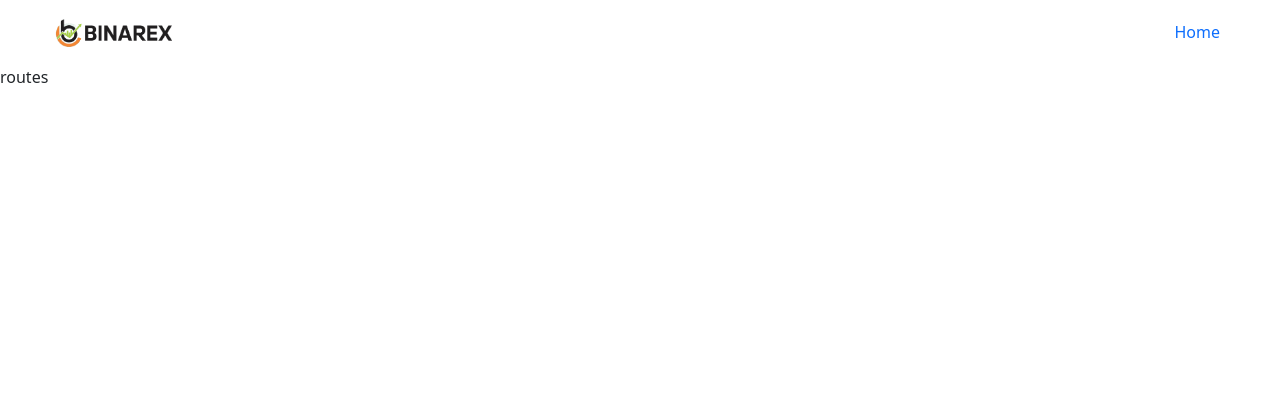
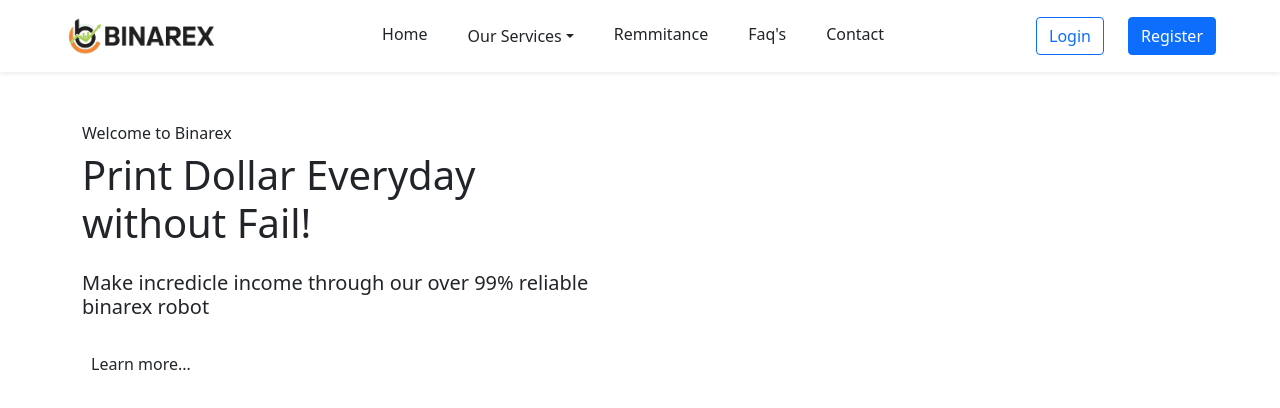
Before and after one commit to iamclement1/SideNav-Template, a React (Vite) app: page / in a window 1280 px wide. Shown: the top 408 px of the page. Built offline with nearby package versions, Linux system fonts and the light colour scheme.

Commit message:
feats: installl sass

```diff
--- a/index.html
+++ b/index.html
@@ -1,18 +1,30 @@
 <!DOCTYPE html>
 <html lang="en">
+
 <head>
   <meta charset="UTF-8" />
   <link rel="icon" type="image/svg+xml" href="/src/Assets/img/Binarex-Logo-black.png" />
   <meta name="viewport" content="width=device-width, initial-scale=1.0" />
-    <script src="https://code.jquery.com/jquery-3.2.1.slim.min.js" integrity="sha384-KJ3o2DKtIkvYIK3UENzmM7KCkRr/rE9/Qpg6aAZGJwFDMVNA/GpGFF93hXpG5KkN" crossorigin="anonymous"></script>
+  <script src="https://code.jquery.com/jquery-3.2.1.slim.min.js"
+    integrity="sha384-KJ3o2DKtIkvYIK3UENzmM7KCkRr/rE9/Qpg6aAZGJwFDMVNA/GpGFF93hXpG5KkN" crossorigin="anonymous">
+  </script>
 
   <script src="https://cdnjs.cloudflare.com/ajax/libs/popper.js/1.12.9/umd/popper.min.js"
-    integrity="sha384-ApNbgh9B+Y1QKtv3Rn7W3mgPxhU9K/ScQsAP7hUibX39j7fakFPskvXusvfa0b4Q"
-    crossorigin="anonymous"></script>
+    integrity="sha384-ApNbgh9B+Y1QKtv3Rn7W3mgPxhU9K/ScQsAP7hUibX39j7fakFPskvXusvfa0b4Q" crossorigin="anonymous">
+  </script>
+
+  <link rel="preconnect" href="https://fonts.googleapis.com">
+  <link rel="preconnect" href="https://fonts.gstatic.com" crossorigin>
+  <link rel="preconnect" href="https://fonts.googleapis.com">
+  <link rel="preconnect" href="https://fonts.gstatic.com" crossorigin>
+  <link href="https://fonts.googleapis.com/css2?family=IBM+Plex+Sans:wght@300;400;500;600&display=swap"
+    rel="stylesheet">
   <title>Binarex</title>
 </head>
+
 <body>
   <div id="root"></div>
   <script type="module" src="/src/main.jsx"></script>
 </body>
+
 </html>
--- a/src/App.css
+++ b/src/App.css
@@ -1,13 +1,58 @@
+
+:root {
+  --primary: #6C5FFC;
+}
 * {
   margin: 0;
   padding: 0;
   box-sizing: border-box;
 }
 
-.brand__logo img {
-  width: 120px;
+/* button */
+.custom-btn {
+  background: #6C5FFC;
+  color: #fff;
+  border: 2px solid red;
+  border-radius: 3px;
+  padding: 5px 10px;
 }
 
+/* navbar */
+.fixed-top.navbar-white .navbar-nav .nav-link {
+  padding: 20px 20px;
+}
+
+.link-underline {
+  border-bottom-width: 0;
+  padding-bottom: 2px;
+  background-image: linear-gradient(transparent, transparent),
+    linear-gradient(#fff, #fff);
+  background-size: 0 7px;
+  background-position: 0 100%;
+  background-repeat: no-repeat;
+  transition: background-size 0.3s ease;
+}
+
+.link-underline-warning {
+  padding-top: 2px;
+  background-image: linear-gradient(transparent, transparent),
+    linear-gradient(rgb(34, 209, 212), rgb(45, 216, 210));
+}
+
+.link-underline:hover {
+  background-size: 100% 3px;
+  background-position: 0 100%;
+  transition: background-size 0.3s ease;
+}
+
+
+
+.brand__logo img {
+  width: 150px;
+}
+.content {
+  margin-top: 100px;
+}
 
 @media (max-width: 992px) {
 
@@ -30,7 +75,7 @@
         flex-direction: column;
         height: auto;
         width: 50%;
-        padding: 40px;
+        padding: 15px;
         transition: left 0.35s ease;
         box-shadow: 0 0.5rem 1rem rgba(0, 0, 0, 0.15);
     }
--- a/src/App.jsx
+++ b/src/App.jsx
@@ -1,18 +1,18 @@
 import { useState } from 'react'
 import logo from './logo.svg'
 import './App.css'
-import Routing from './Component/routes/routes'
 import Navbar from './Component/Navbar/Navbar'
 import { BrowserRouter as Router } from 'react-router-dom'
+import Pages from './Pages/Pages'
 
 function App() {
   const [count, setCount] = useState(0)
 
   return (
     <Router>
-      <div className="App">
-        <Navbar />
-        <Routing />
+      <Navbar />
+      <div className="App pt-4">
+        <Pages />
       </div>
     </Router>
   )
--- a/src/Component/Navbar/Navbar.jsx
+++ b/src/Component/Navbar/Navbar.jsx
@@ -2,14 +2,16 @@ import { Link, NavLink } from 'react-router-dom'
 import BrandLogo from '../../Assets/img/Binarex-Logo-black.png'
 
 import '../../App.css'
+import { FontAwesomeIcon } from '@fortawesome/react-fontawesome'
+import { faBars } from '@fortawesome/free-solid-svg-icons'
 
 export default function Navbar() {
     return (
-        <div className="row">
+        <div className="">
             <div className="container-xxl position-relative p-0">
                 <nav
                     className="navbar navbar-expand-lg navbar-white bg-white px-4 px-lg-5
-                    py-3 py-lg-0 sticky-top"
+                    py-3 py-lg-0 fixed-top pb-4 shadow-sm mb-4"
                 >
                     {/* Product Brand */}
                     <Link to="/" className="navbar-brand p-3 brand__logo">
@@ -20,25 +22,83 @@ export default function Navbar() {
                     <button
                         className="navbar-toggler"
                         type="button"
-                        data-toggle="collapse"
-                        data-target="#navbarCollapse"
-                        aria-controls='navbarCollapse'
-                        aria-expanded="false"
-                        aria-label="Collapse"
+                        data-bs-toggle="collapse"
+                        data-bs-target="#navbarCollapse"
                     >
-                        <span className="navbar-toggler-icon"></span>
+                        <FontAwesomeIcon icon={faBars} />
                     </button>
 
                     {/* nav content + Links */}
                     <div className="collapse navbar-collapse" id="navbarCollapse">
-                        <div className="navbar-nav ms-auto py-0 px-3 text-start">
-                            <ul className="navbar-nav ml-auto">
+                        <div className="navbar-nav mx-auto py-0 px-3 text-start">
+                            <ul className="nav navbar-nav">
                                 <li className="nav-item">
-                                    <NavLink to="/" className="nav-link">
+                                    <NavLink to="/" className="nav-link text-dark
+                                    link-underline link-underline-warning">
                                         Home
                                     </NavLink>
                                 </li>
+                                <li className="nav-item dropdown
+                                link-underline link-underline-warning">
+                                    <NavLink to="" className="nav-link text-dark dropdown-toggle"
+                                        data-bs-toggle="dropdown"
+                                        id='#navbarDropdownMenuLink' role="button"
+                                        aria-expanded="false">
+                                        Our Services
+                                    </NavLink>
+                                    <ul className="dropdown-menu dropdown-menu-light" role="menu"
+                                        aria-labelledby="navbarDropdownMenuLink">
+                                        <li>
+                                            <NavLink to="" className="dropdown-item">
+                                                Binarex Robot
+                                            </NavLink>
+                                        </li>
+                                        <li>
+                                            <NavLink to="" className="dropdown-item">
+                                                Account Management
+                                            </NavLink>
+                                        </li>
+                                        <li>
+                                            <NavLink to="" className="dropdown-item">
+                                                Buy Options
+                                            </NavLink>
+                                        </li>
+                                        <li>
+                                            <NavLink to="" className="dropdown-item">
+                                                Our Blog
+                                            </NavLink>
+                                        </li>
+                                        <li>
+                                            <NavLink to="" className="dropdown-item">
+                                                Our Partnership
+                                            </NavLink>
+                                        </li>
+                                    </ul>
+                                </li>
+                                <li className="nav-item">
+                                    <NavLink to="/" className="nav-link text-dark
+                                    link-underline link-underline-warning">
+
+                                        Remmitance
+                                    </NavLink>
+                                </li>
+                                <li className="nav-item">
+                                    <NavLink to="/" className="nav-link text-dark
+                                    link-underline link-underline-warning">
+                                        Faq's
+                                    </NavLink>
+                                </li>
+                                <li className="nav-item">
+                                    <NavLink to="/" className="nav-link text-dark
+                                    link-underline link-underline-warning">
+                                        Contact
+                                    </NavLink>
+                                </li>
                             </ul>
+                        </div>
+                        <div className="px-3">
+                            <button className="btn btn-outline-primary me-4 ripple btn-min w-sm ">Login</button>
+                            <button className="btn btn-primary ripple btn-min w-sm  ">Register</button>
                         </div>
                     </div>
                 </nav>
--- a/src/Component/routes/routes.jsx
+++ b/src/Component/routes/routes.jsx
@@ -1,7 +1,13 @@
+import { Route, Routes } from "react-router-dom";
+import Hero from "../../Pages/Hero";
 
 
 export default function routes() {
     return (
-        <div>routes</div>
+        <main>
+            <Routes>
+                <Route path="/" element={ <Hero /> } />
+            </Routes>
+        </main>
     )
 }
--- /dev/null
+++ b/src/Pages/Hero.jsx
@@ -0,0 +1,29 @@
+import React from 'react'
+
+function Hero() {
+    return (
+        <main className="demo-screen-headline main-demo main-demo-1 spacing-top overflow-hidden reveal">
+            <div className="container px-sm-0">
+                <div className="row">
+                    <div className="col-xl-6 col-lg-6 mb-5 pb-5 animation-zindex px-4 me-3">
+                        <h4 className="fw-semibold mt-7 fs-6"> Welcome to Binarex</h4>
+                        <h1 className="text-start fs-1 mb-2 pb-3 ">
+                            Print Dollar Everyday without Fail!
+                        </h1>
+                        <h6 className="pb-3 fs-5">
+                        Make incredicle income through our over 99% reliable
+                                binarex robot
+                        </h6>
+
+                        <button className="btn ripple btn-min w-lg mb-3
+                        me-2 p-2 custom-btn">
+                            Learn more...
+                        </button>
+                    </div>
+                </div>
+            </div>
+        </main>
+    )
+}
+
+export default Hero
--- /dev/null
+++ b/src/Pages/Pages.jsx
@@ -0,0 +1,11 @@
+import Hero from './Hero'
+
+function Pages() {
+    return (
+        <main className="content">
+            <Hero />
+        </main>
+    )
+}
+
+export default Pages
--- a/src/index.css
+++ b/src/index.css
@@ -1,13 +1,12 @@
+@import url('https://fonts.googleapis.com/css2?family=IBM+Plex+Sans:wght@300;400;500;600&display=swap');
+:root {
+  --primary: #6C5FFC;
+}
 body {
   margin: 0;
-  font-family: -apple-system, BlinkMacSystemFont, 'Segoe UI', 'Roboto', 'Oxygen',
-    'Ubuntu', 'Cantarell', 'Fira Sans', 'Droid Sans', 'Helvetica Neue',
-    sans-serif;
-  -webkit-font-smoothing: antialiased;
-  -moz-osx-font-smoothing: grayscale;
+  font-family: 'IBM Plex Sans', sans-serif;
 }
 
 code {
-  font-family: source-code-pro, Menlo, Monaco, Consolas, 'Courier New',
-    monospace;
+  font-family: 'IBM Plex Sans', sans-serif;
 }
```
Also changed, not shown: src/Assets/css/bootstrap.css (added), src/Assets/css/bootstrap.scss (added). Lines whose indentation alone changed are shown as unchanged.
